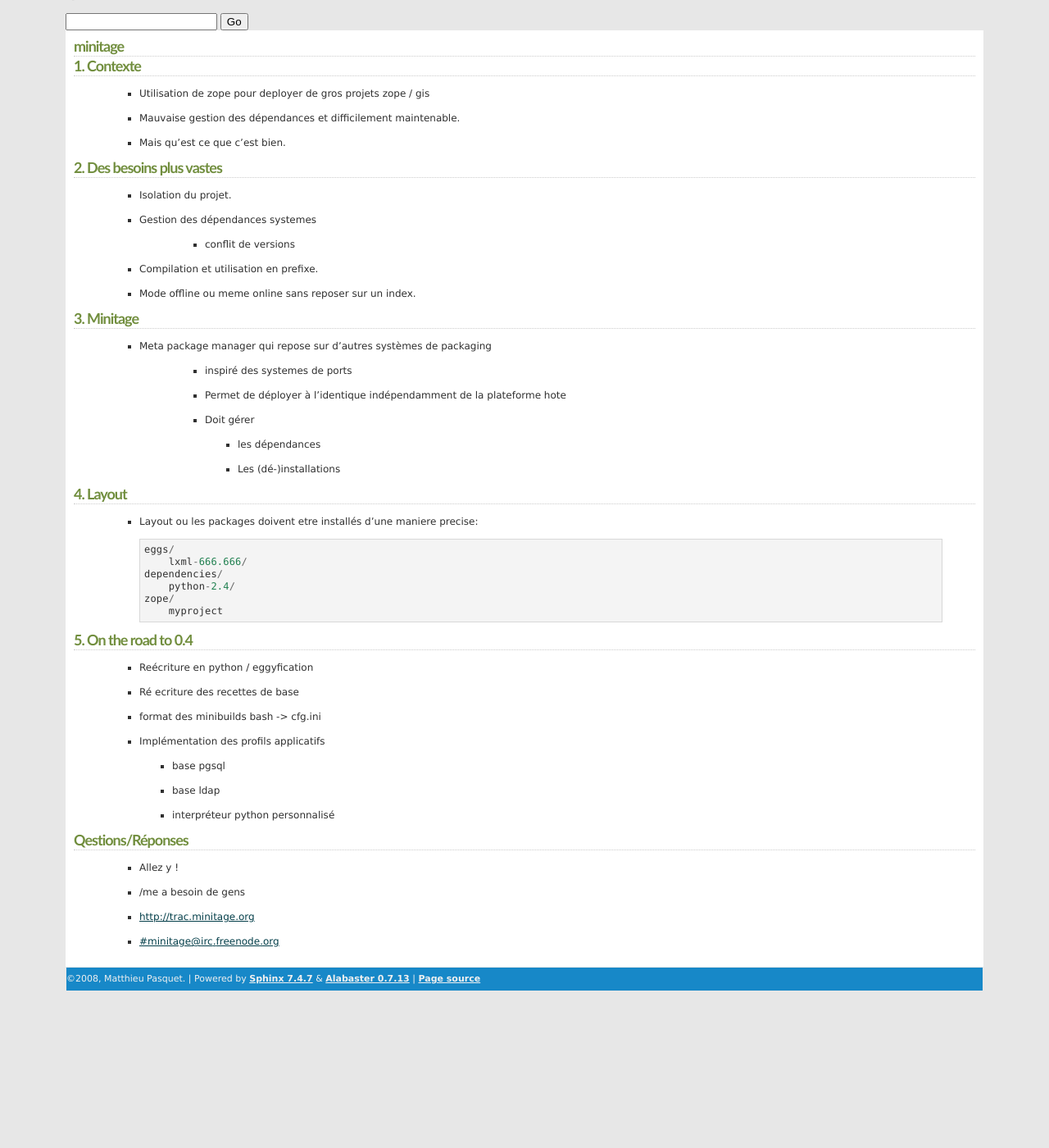
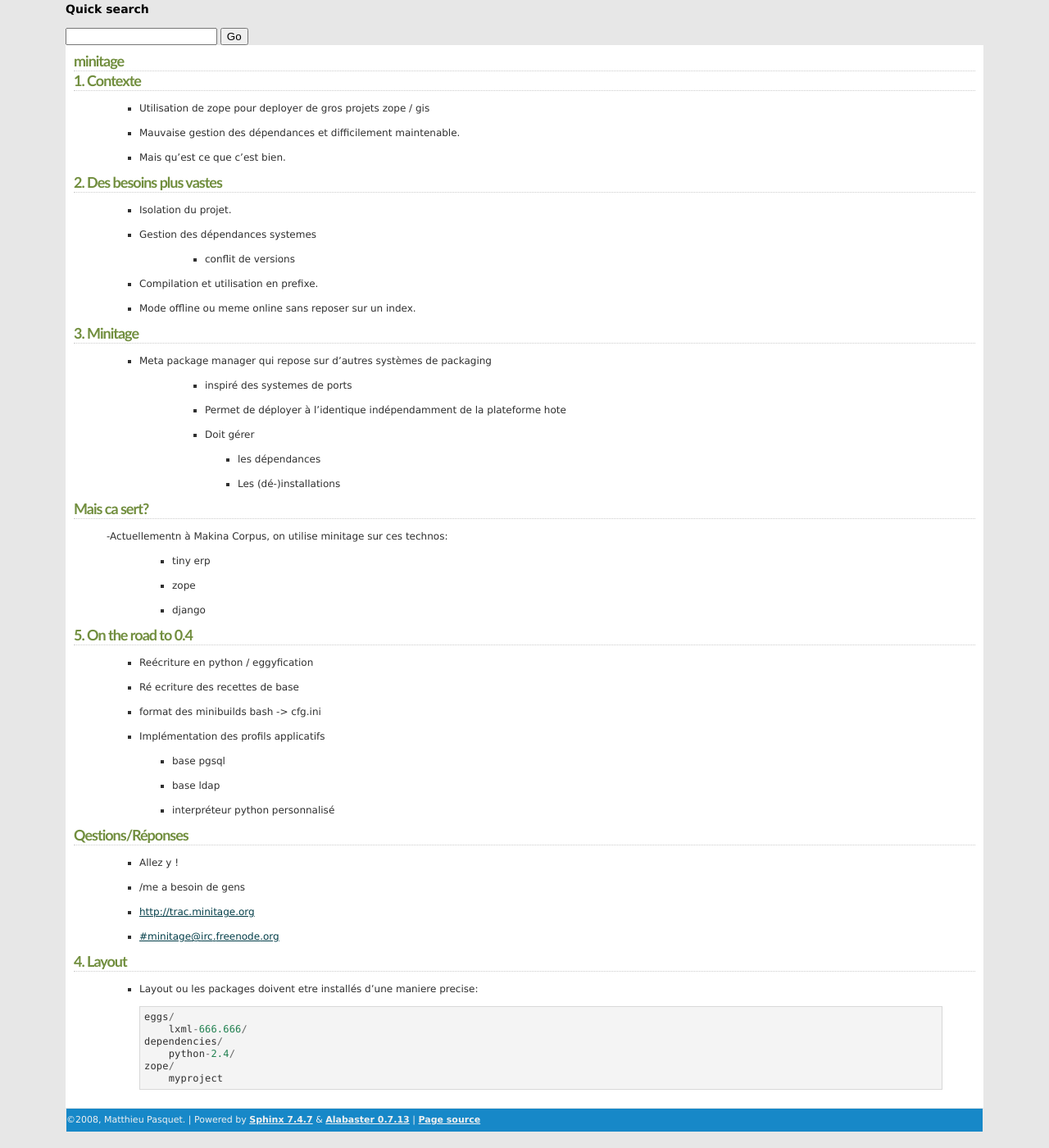
Before and after one commit to minitage/minitage.github.io, a Sphinx documentation site: the page built from source/pycon_2008.rst, in a window 1280 px wide and 1400 px high, scrolled down 491 px. Shown: the whole window at 82% size. Built offline with Sphinx 7.4.7, drawn with Linux system fonts in a browser that asks for light colours; before the commit the page ends 1719 px from its top, so only the background shows below that; some of the changed text lies outside the part shown.

Commit message:
improvmement for the talk

```diff
--- a/source/pycon_2008.rst
+++ b/source/pycon_2008.rst
@@ -34,16 +34,14 @@
           - les dépendances
           - Les (dé-)installations
 
-4. Layout
-=========
-    - Layout ou les packages doivent etre installés d'une maniere precise::
+Mais ca sert?
+=============
 
-        eggs/
-            lxml-666.666/
-        dependencies/
-            python-2.4/
-        zope/
-            myproject
+    -Actuellementn à Makina Corpus, on utilise minitage sur ces technos:
+
+        - tiny erp
+        - zope
+        - django
 
 5. On the road to 0.4
 =====================
@@ -65,3 +63,14 @@
     - /me a besoin de gens
     - http://trac.minitage.org
     - #minitage@irc.freenode.org
+
+4. Layout
+=========
+    - Layout ou les packages doivent etre installés d'une maniere precise::
+
+        eggs/
+            lxml-666.666/
+        dependencies/
+            python-2.4/
+        zope/
+            myproject
```
